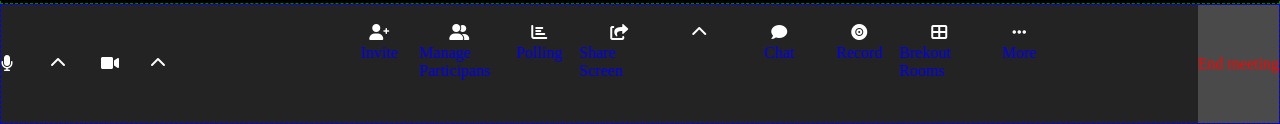
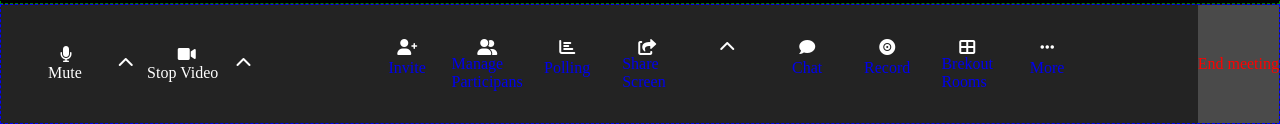
Before and after one commit to Santoni92/html-css-zoom, a plain HTML site: page index.html in a window 1280 px wide. Shown: the part 716-840 px from the top of the page. Drawn offline with Linux system fonts and the light colour scheme.

Commit message:
ultime modifiche, ho aggiunto un po di padding ai vari fiv flexati cosi da allineare il tutto!!

```diff
--- a/index.html
+++ b/index.html
@@ -11,7 +11,7 @@
     <title>Zoom</title>
 </head>
 <body>
-    <!--header-->
+     <!--header-->
     <header>
         <div class="speaker-view comandi-header"><i class="fas fa-th"></i>Speaker View</div>
         <div class="comandi-header"><i class="fas fa-expand-arrows-alt"></i></div>
@@ -140,9 +140,15 @@
     <!--footer-->
     <footer>
         <div class="controlli">
-            <div class="icona"><i class="fas fa-microphone"></i></div>
+            <div class="audio">
+                <div class="icona"><i class="fas fa-microphone"></i></div>
+                <div>Mute</div>
+            </div>
             <div class="icona"> <i class="fas fa-chevron-up"></i></div>
-            <div class="icona"><i class="fas fa-video"></i></div>
+            <div class="video">
+                <div class="icona"><i class="fas fa-video"></i></div>
+                <div>Stop Video</div>
+            </div>
             <div class="icona"> <i class="fas fa-chevron-up"></i></div>
         </div>
         <nav class="barra-centrale">
--- a/style.css
+++ b/style.css
@@ -13,7 +13,7 @@ body{
 
 /******HEADER*******/
 header{
-    min-height: 5vh;
+    height: 5vh;
     border: 1px dashed red;
     display:flex;
     justify-content: flex-end;
@@ -76,16 +76,33 @@ footer{
     display: flex;
     align-items: center;
     justify-content: space-around;
+    width:20%;
+    padding: 0px 10px;
+}
+
+.audio{
+    display:flex;
+    flex-direction: column;
+    align-items: center;
+    width:50%;
+}
+
+.video{
+    display:flex;
+    flex-direction: column;
+    align-items: center;
+    width:50%;
 }
 
 .icona{
-    width:50px;
+    width:10px;
 }
 
 .barra-centrale{    /*così da mettere il suo contenuto (cioè la unordered-list) al centro*/
     display: flex;
     align-items: center;
     justify-content: space-around;
+    width:70%;
 }
 
 .barra-centrale ul{
@@ -100,6 +117,7 @@ footer{
     align-items:center;
     width:80px;
     height:80px;
+    padding:15px;
 }
 
 .barra-centrale ul li i{
```
